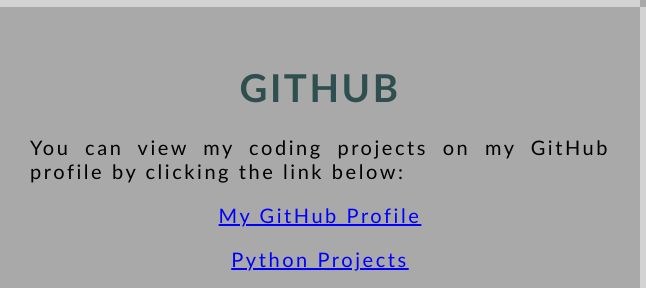
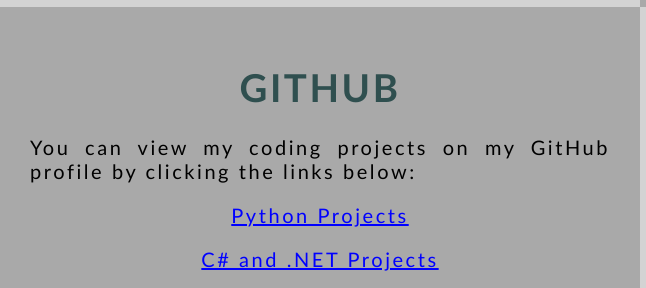
Before and after one commit to dcmswim/dcmswim.github.io, a plain HTML site: page index.html in a window 1280 px wide. Shown: the part 1620-1908 px from the top of the page, 0-646 px from the left. Drawn offline with Linux system fonts and the light colour scheme.

Commit message:
minor style changes

```diff
--- a/index.html
+++ b/index.html
@@ -141,14 +141,10 @@
             <div class="column_1">
                 <h1>GitHub</h1>
                 <p>
-                    You can view my coding projects on my GitHub profile by clicking the link below:
-                    <br>
-                    <p class="center"><a href="https://github.com/dcmswim" target="_blank">My GitHub Profile</a></p>
+                    You can view my coding projects on my GitHub profile by clicking the links below:
                     <p class="center"><a href="https://github.com/dcmswim/Python-Projects" target="_blank">Python Projects</a></p>
                     <p class="center"><a href="https://github.com/dcmswim/Tech-Academy-C-Sharp-Projects" target="_blank">C# and .NET Projects</a></p>
                     <p class="center"><a href="https://github.com/dcmswim/Tech-Academy-Projects" target="_blank">Project Code Summaries</a></p>
-
-
                 </p>
             </div>
             <!-- RIGHT COLUMN -->
--- a/js/portfolio.js
+++ b/js/portfolio.js
@@ -34,4 +34,5 @@ function showSlides(n) {
     }
     slides[slideIndex - 1].style.display = "block";
     dots[slideIndex - 1].className += " active";
+    setTimeout (showSlides, 2000);
 }
```
